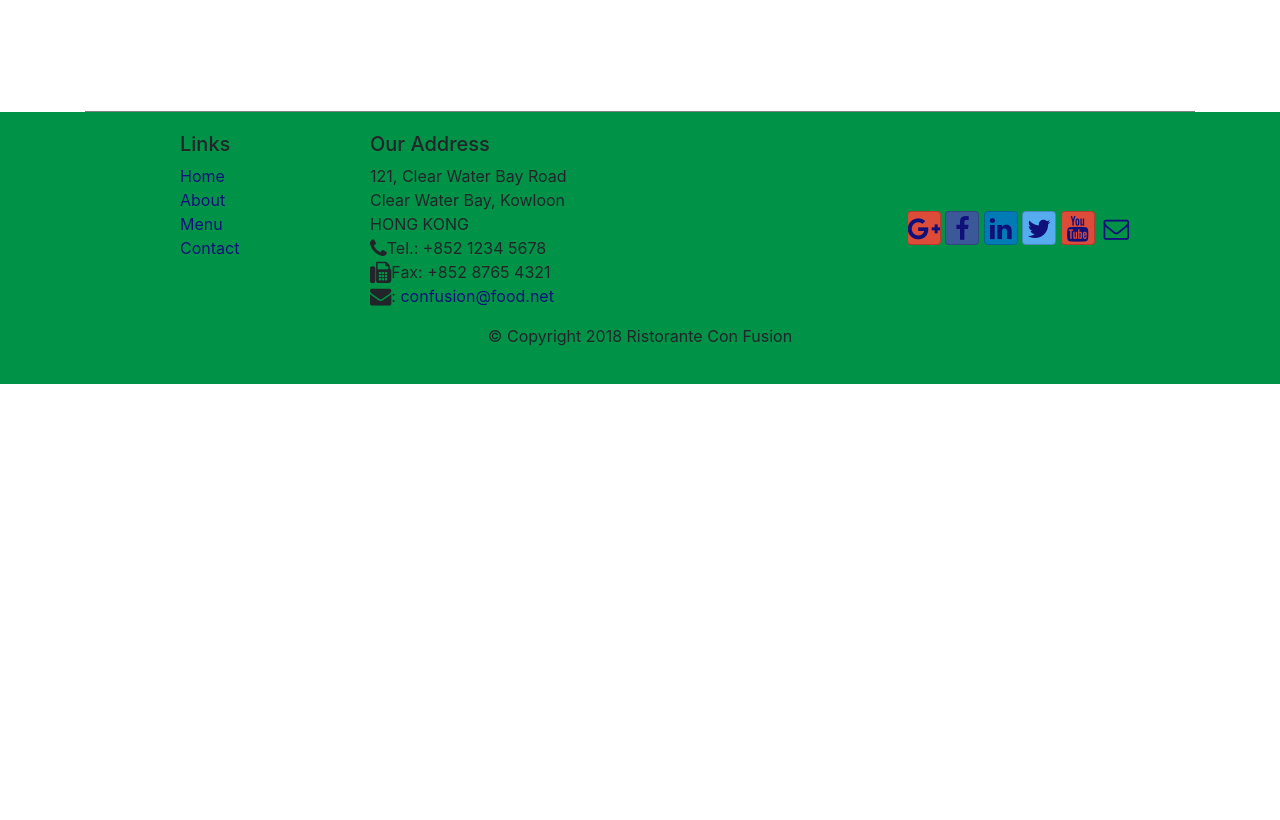
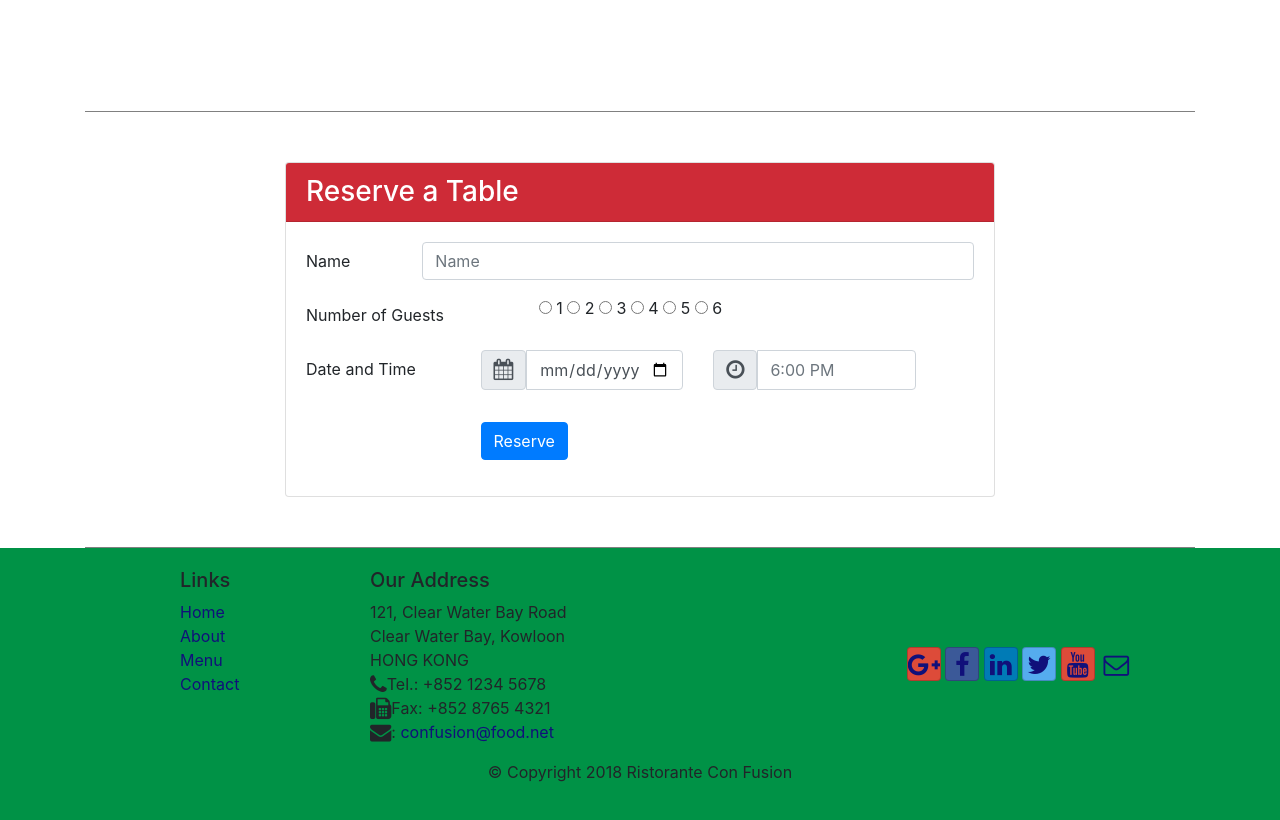
Before and after one commit to lostancient/confusion, a website: page index.html in a window 1280 px wide. Shown: the part 1422-2242 px from the top of the page. Before the commit the page ends 1806 px from the top, so only its background shows below. Drawn offline with nearby package versions, Linux system fonts and the light colour scheme.

Commit message:
added reservation table

```diff
--- a/css/styles.css
+++ b/css/styles.css
@@ -34,3 +34,6 @@ body{
 .navbar-dark {
      background-color: #ce2b37;
 }
+#reserve1{
+    background-color: #ce2b37;
+}
--- a/index.html
+++ b/index.html
@@ -105,6 +105,54 @@
         </div>
     </div>
 
+
+            <div class="container">
+                    <div class="row row-content align-items-center">
+                    <div class="col-12 offset-2 col-sm-8">
+                        <div class="card">
+                            <h3 class="card-header text-white col-12" name="reserve1" id="reserve1">Reserve a Table</h3>
+                            <form id="reserveForm">
+                                    <div class="card-body">
+                                    <div class="form-group row">
+                                            <label for="name" class="col-md-2 col-form-label">Name</label>
+                                            <div class="col-md-10">
+                                                <input type="text" class="form-control" id="name" name="name" placeholder="Name">
+                                            </div>
+                                        </div>
+
+                                <div class="form-group row">
+                                        <label for="numguests" class="col-12 col-md-4 col-form-label text-left">Number of Guests</label>
+                                        <div class="form-radio col-12 col-md-4">
+                                                <input type="radio" class="" name="numguests" id="numguests"> 1
+                                                <input type="radio" class="" name="numguests" id="numguests"> 2
+                                                <input type="radio" class="" name="numguests" id="numguests"> 3
+                                                <input type="radio" class="" name="numguests" id="numguests"> 4
+                                                <input type="radio" class="" name="numguests" id="numguests"> 5
+                                                <input type="radio" class="" name="numguests" id="numguests"> 6
+                                        </div>
+                                </div>
+                                    <div class="form-group row">
+                                        <label for="date" class="col-12 col-md-3 col-form-label">Date and Time</label>
+                                        <div class="col-12 col-md-4 input-group mb-3">
+                                            <span class="input-group-text" id="basic-addon1"><i class="fa fa-calendar fa-lg"></i></span>
+                                            <input type="date" class="form-control" id="date" name="date" placeholder="Date">
+                                        </div>
+                                        <div class="col-12 col-md-4 input-group mb-3">
+                                            <span class="input-group-text" id="basic-addon2"><i class="fa fa-clock-o fa-lg"></i>  </span>
+                                            <input type="datetime" class="form-control timepicker" id="date" name="time" placeholder="6:00 PM">
+                                        </div>
+                                    </div>
+                                    <div class="form-group row">
+                                        <div class="offset-3 col-12">
+                                            <button type="submit" class="btn btn-primary">Reserve</button>
+                                        </div>
+                                    </div>
+                            </form>
+                        </div>
+                    </div>
+                </div>
+            </div>
+            </div>
     <footer class="footer">
         <div class="container">
             <div class="row justify-content-center">
```
